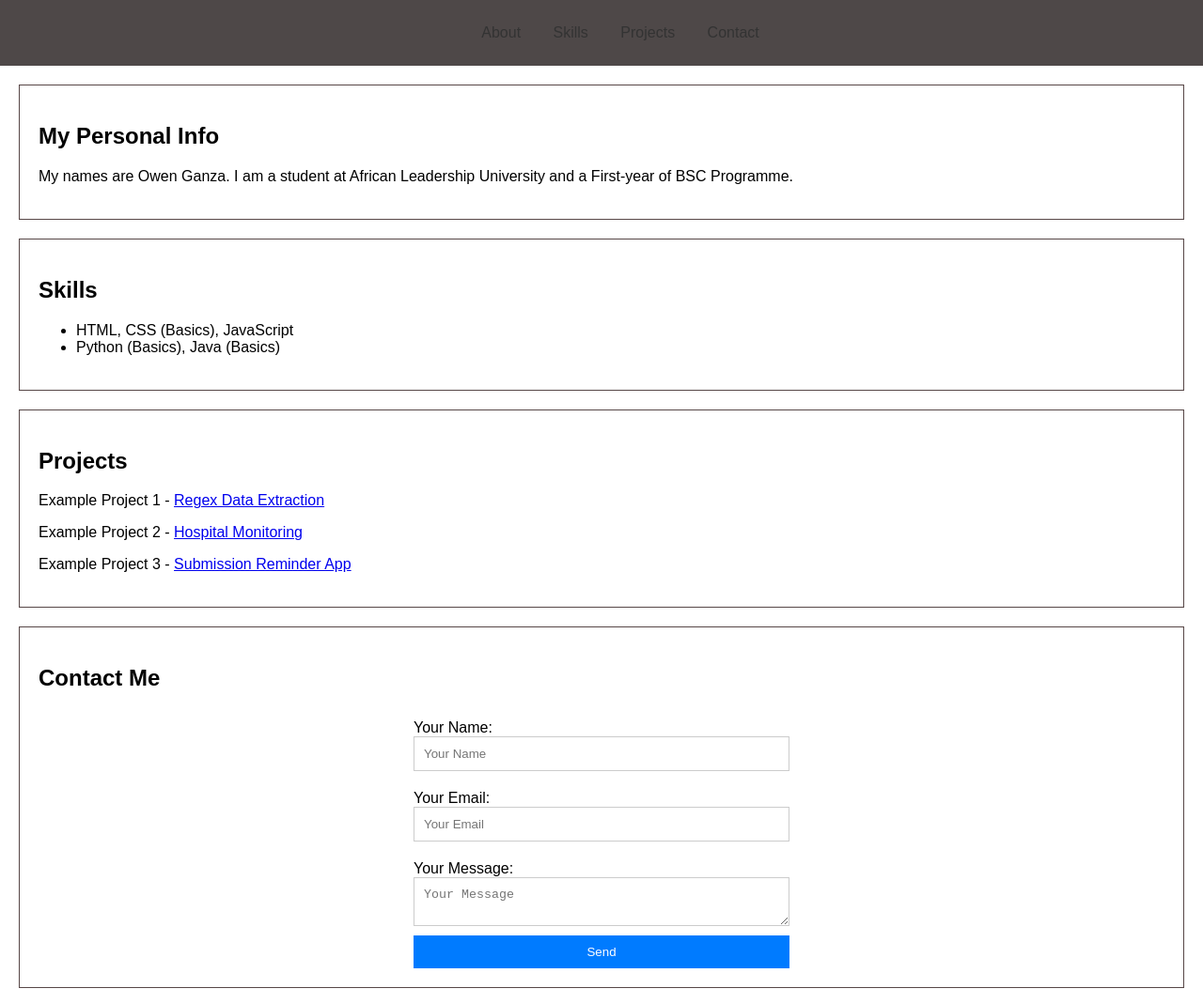
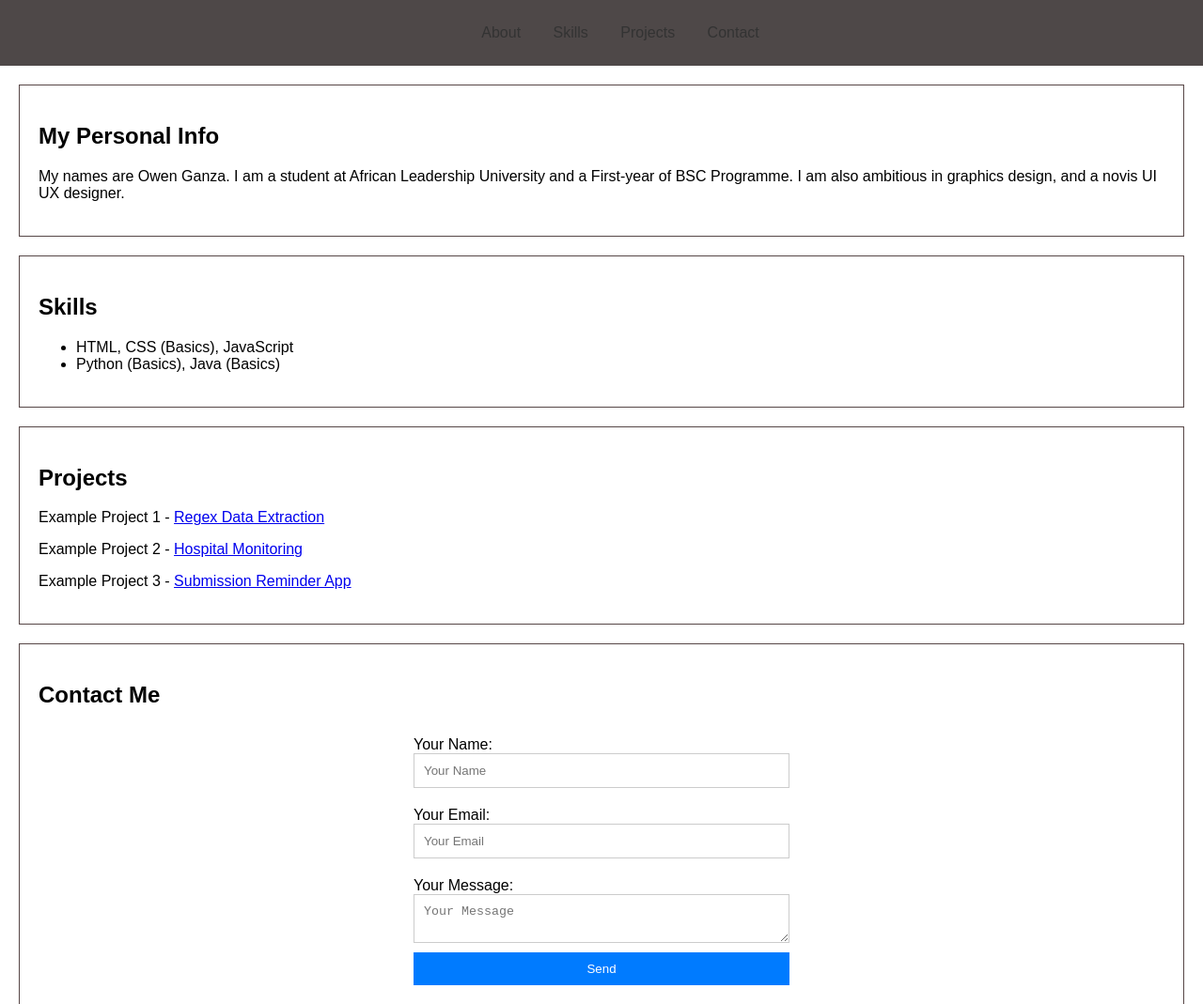
Before and after one commit to owen-stud123/Web-Design---Resume-owen-ganza-C5, a plain HTML site: page index.html in a window 1280 px wide. Shown: the top 1069 px of the page at 94% size. Drawn offline with Linux system fonts and the light colour scheme.

Commit message:
commit all

```diff
--- a/index.html
+++ b/index.html
@@ -21,7 +21,10 @@
     <main>
         <section id="about">
             <h1>My Personal Info</h1>
-            <p>My names are Owen Ganza. I am a student at African Leadership University and a First-year of BSC Programme.</p>
+            <p>My names are Owen Ganza. I am a student at African Leadership University and a First-year of BSC Programme.
+                I am also ambitious in graphics design, and a novis UI UX designer.
+
+            </p>
         </section>
 
         <section id="skills">
@@ -50,6 +53,8 @@
                 <textarea id="message" placeholder="Your Message" required></textarea>
                 <button type="submit">Send</button>
             </form>
+
+            </footer>
         </section>
     </main>
 
```
Also changed, not shown: 1 other file.
